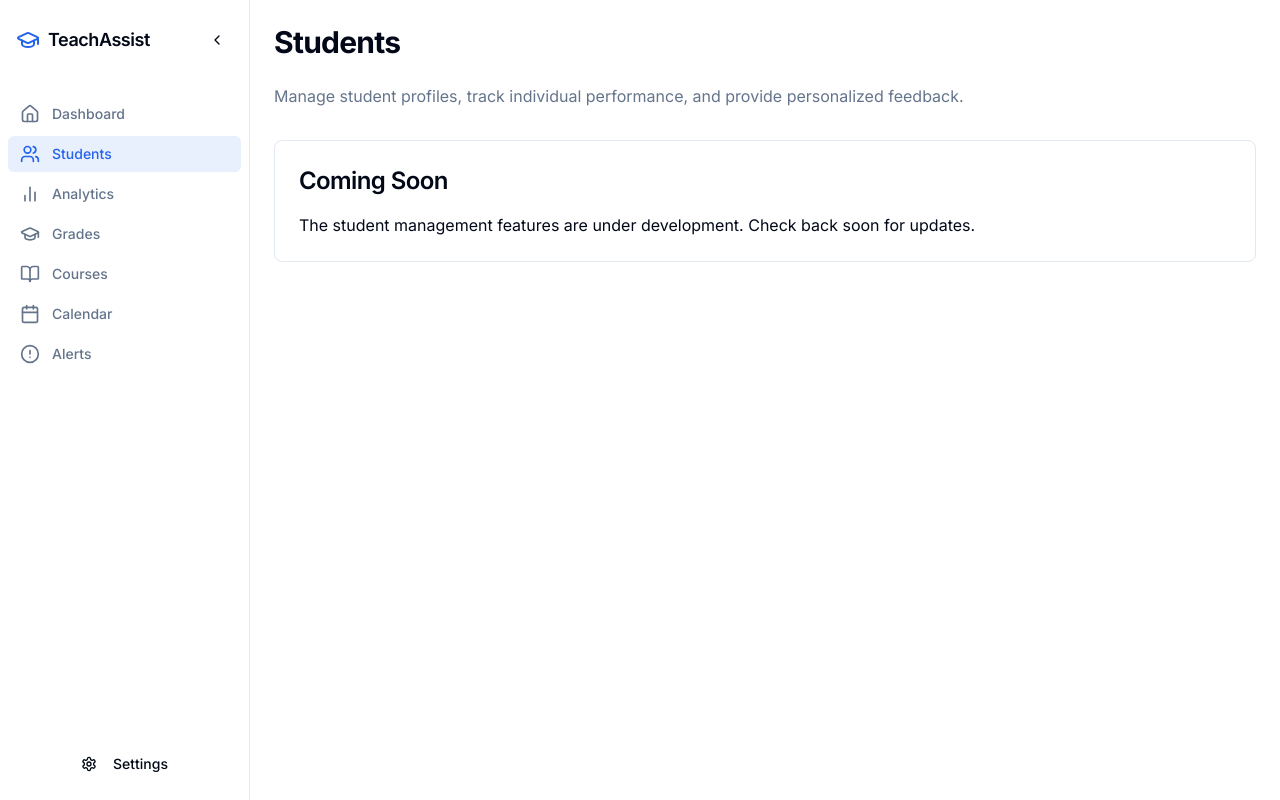
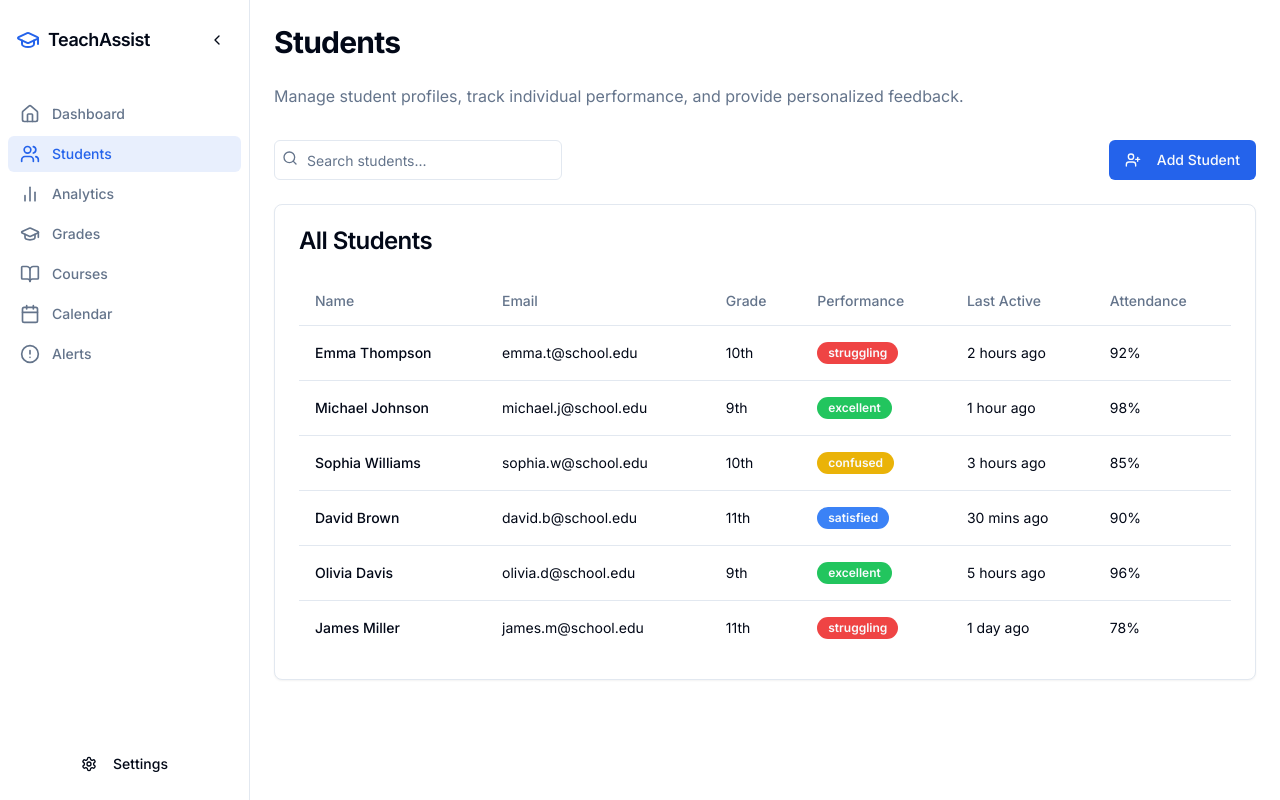
Before and after one commit to adi12-data/empathetic-learning-paths, a React (Vite) app: page /students in a window 1280 px wide. Built offline with nearby package versions, Linux system fonts and the light colour scheme.

Commit message:
Add initial project setup
Initializes the project with basic components and pages.

```diff
--- a/src/pages/students/Index.tsx
+++ b/src/pages/students/Index.tsx
@@ -1,20 +1,171 @@
 
+import { useState } from "react";
 import { Layout } from "@/components/layout/Layout";
+import {
+  Card,
+  CardContent,
+  CardHeader,
+  CardTitle
+} from "@/components/ui/card";
+import { Input } from "@/components/ui/input";
+import { Button } from "@/components/ui/button";
+import {
+  Table,
+  TableBody,
+  TableCell,
+  TableHead,
+  TableHeader,
+  TableRow
+} from "@/components/ui/table";
+import { Search, UserPlus } from "lucide-react";
+import { Badge } from "@/components/ui/badge";
+
+// Mock student data
+const mockStudents = [
+  {
+    id: "1",
+    name: "Emma Thompson",
+    email: "emma.t@school.edu",
+    grade: "10th",
+    performance: "struggling",
+    lastActive: "2 hours ago",
+    attendance: "92%"
+  },
+  {
+    id: "2",
+    name: "Michael Johnson",
+    email: "michael.j@school.edu",
+    grade: "9th",
+    performance: "excellent",
+    lastActive: "1 hour ago",
+    attendance: "98%"
+  },
+  {
+    id: "3",
+    name: "Sophia Williams",
+    email: "sophia.w@school.edu",
+    grade: "10th",
+    performance: "confused",
+    lastActive: "3 hours ago",
+    attendance: "85%"
+  },
+  {
+    id: "4",
+    name: "David Brown",
+    email: "david.b@school.edu",
+    grade: "11th",
+    performance: "satisfied",
+    lastActive: "30 mins ago",
+    attendance: "90%"
+  },
+  {
+    id: "5",
+    name: "Olivia Davis",
+    email: "olivia.d@school.edu",
+    grade: "9th",
+    performance: "excellent",
+    lastActive: "5 hours ago",
+    attendance: "96%"
+  },
+  {
+    id: "6",
+    name: "James Miller",
+    email: "james.m@school.edu",
+    grade: "11th",
+    performance: "struggling",
+    lastActive: "1 day ago",
+    attendance: "78%"
+  },
+];
 
 const StudentsPage = () => {
+  const [searchQuery, setSearchQuery] = useState("");
+  const [students, setStudents] = useState(mockStudents);
+
+  // Filter students based on search query
+  const filteredStudents = students.filter(student =>
+    student.name.toLowerCase().includes(searchQuery.toLowerCase()) ||
+    student.email.toLowerCase().includes(searchQuery.toLowerCase()) ||
+    student.grade.toLowerCase().includes(searchQuery.toLowerCase())
+  );
+
+  const getPerformanceBadge = (performance: string) => {
+    switch (performance) {
+      case "excellent":
+        return <Badge className="bg-green-500 hover:bg-green-600">{performance}</Badge>;
+      case "satisfied":
+        return <Badge className="bg-blue-500 hover:bg-blue-600">{performance}</Badge>;
+      case "confused":
+        return <Badge className="bg-yellow-500 hover:bg-yellow-600">{performance}</Badge>;
+      case "struggling":
+        return <Badge className="bg-red-500 hover:bg-red-600">{performance}</Badge>;
+      default:
+        return <Badge>{performance}</Badge>;
+    }
+  };
+
   return (
     <Layout>
       <h1 className="text-3xl font-bold tracking-tight mb-6">Students</h1>
-      <p className="text-muted-foreground">
+      <p className="text-muted-foreground mb-8">
         Manage student profiles, track individual performance, and provide personalized feedback.
       </p>
 
-      <div className="mt-8 bg-card border rounded-lg p-6">
-        <h2 className="text-2xl font-semibold mb-4">Coming Soon</h2>
-        <p>
-          The student management features are under development. Check back soon for updates.
-        </p>
+      <div className="flex justify-between items-center mb-6">
+        <div className="relative w-72">
+          <Search className="absolute left-2 top-2.5 h-4 w-4 text-muted-foreground" />
+          <Input
+            placeholder="Search students..."
+            className="pl-8"
+            value={searchQuery}
+            onChange={(e) => setSearchQuery(e.target.value)}
+          />
+        </div>
+        <Button>
+          <UserPlus className="mr-2 h-4 w-4" />
+          Add Student
+        </Button>
       </div>
+
+      <Card>
+        <CardHeader>
+          <CardTitle>All Students</CardTitle>
+        </CardHeader>
+        <CardContent>
+          <Table>
+            <TableHeader>
+              <TableRow>
+                <TableHead>Name</TableHead>
+                <TableHead>Email</TableHead>
+                <TableHead>Grade</TableHead>
+                <TableHead>Performance</TableHead>
+                <TableHead>Last Active</TableHead>
+                <TableHead>Attendance</TableHead>
+              </TableRow>
+            </TableHeader>
+            <TableBody>
+              {filteredStudents.length === 0 ? (
+                <TableRow>
+                  <TableCell colSpan={6} className="text-center">
+                    No students found.
+                  </TableCell>
+                </TableRow>
+              ) : (
+                filteredStudents.map((student) => (
+                  <TableRow key={student.id}>
+                    <TableCell className="font-medium">{student.name}</TableCell>
+                    <TableCell>{student.email}</TableCell>
+                    <TableCell>{student.grade}</TableCell>
+                    <TableCell>{getPerformanceBadge(student.performance)}</TableCell>
+                    <TableCell>{student.lastActive}</TableCell>
+                    <TableCell>{student.attendance}</TableCell>
+                  </TableRow>
+                ))
+              )}
+            </TableBody>
+          </Table>
+        </CardContent>
+      </Card>
     </Layout>
   );
 };
```
